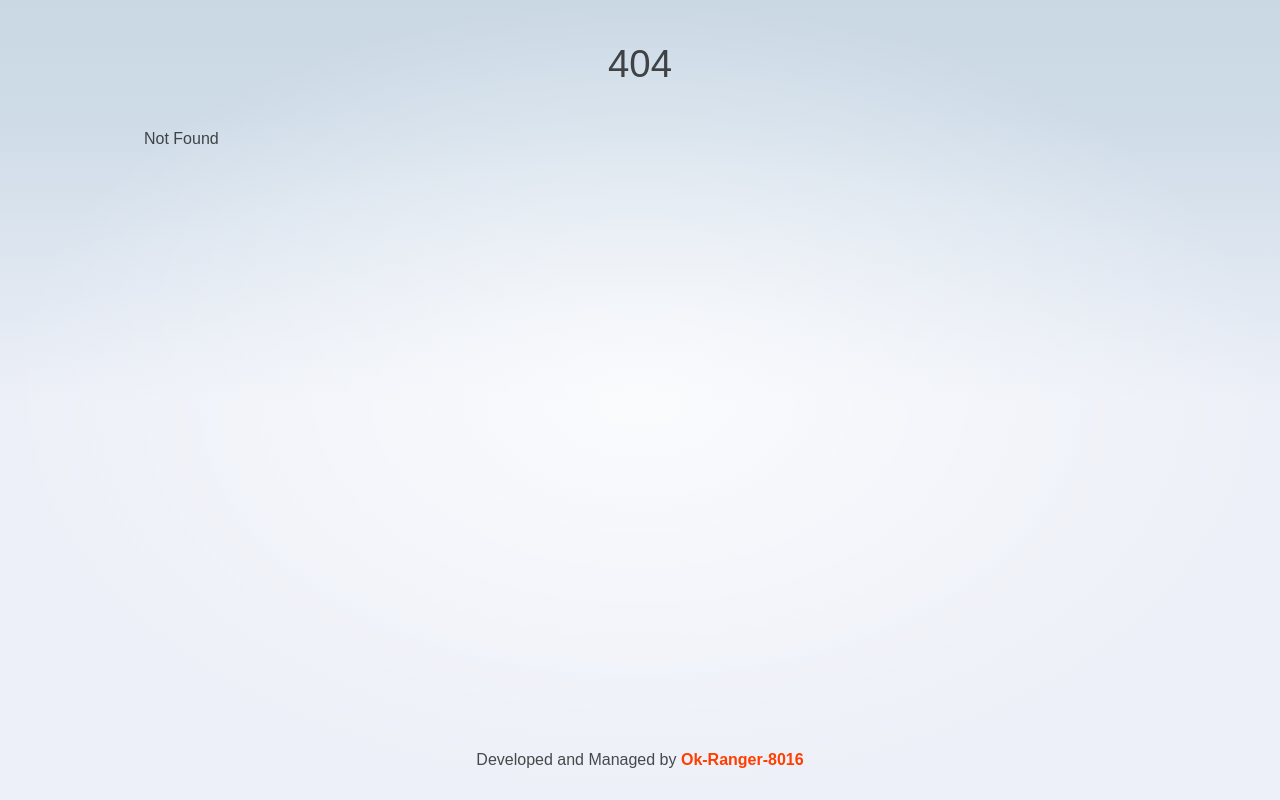
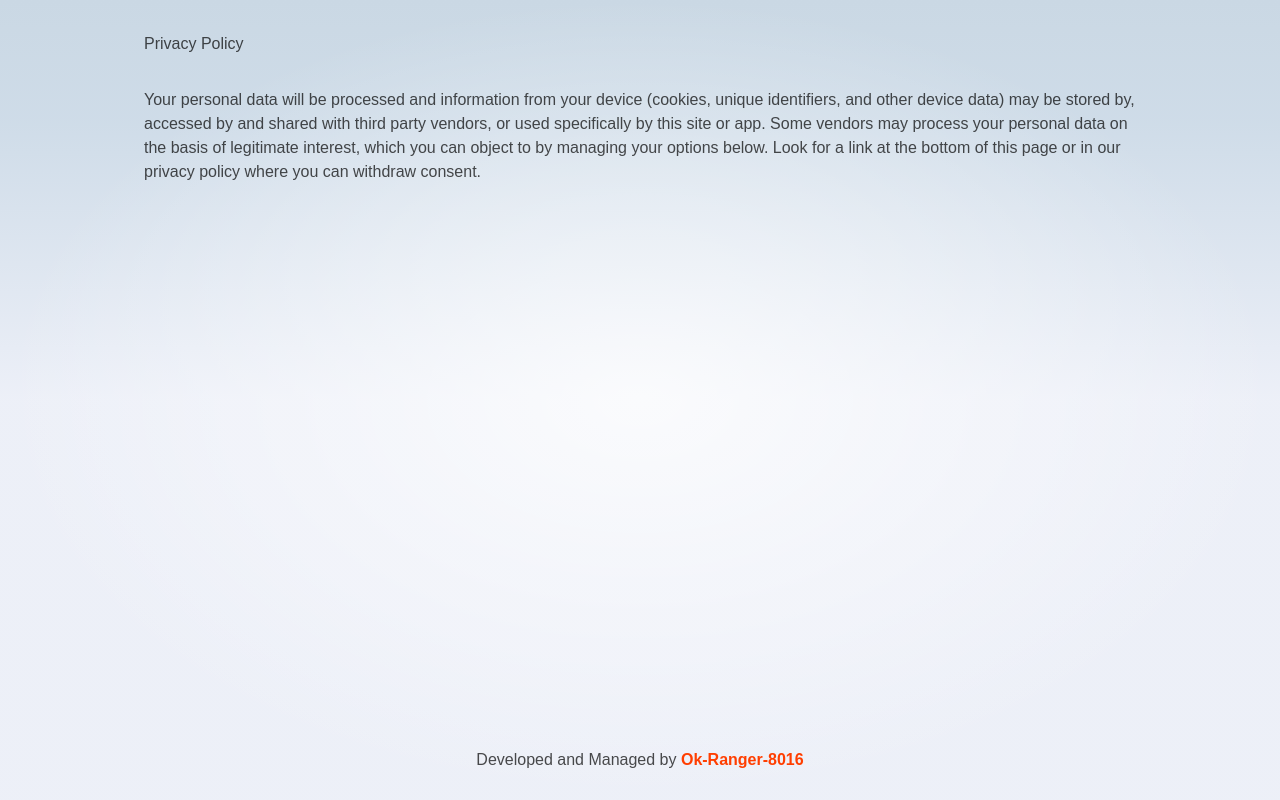
Before and after one commit to NathanLeadill/dodgymps, a SvelteKit app: page /privacy in a window 1280 px wide. Before the commit this address had no page. Built offline with nearby package versions, Linux system fonts and the light colour scheme.

Commit message:
Prviacy policy

```diff
--- /dev/null
+++ b/src/routes/privacy/+page.svelte
@@ -0,0 +1,8 @@
+<p>Privacy Policy</p>
+<p>
+	Your personal data will be processed and information from your device (cookies, unique
+	identifiers, and other device data) may be stored by, accessed by and shared with third party
+	vendors, or used specifically by this site or app. Some vendors may process your personal data on
+	the basis of legitimate interest, which you can object to by managing your options below. Look for
+	a link at the bottom of this page or in our privacy policy where you can withdraw consent.
+</p>
```
